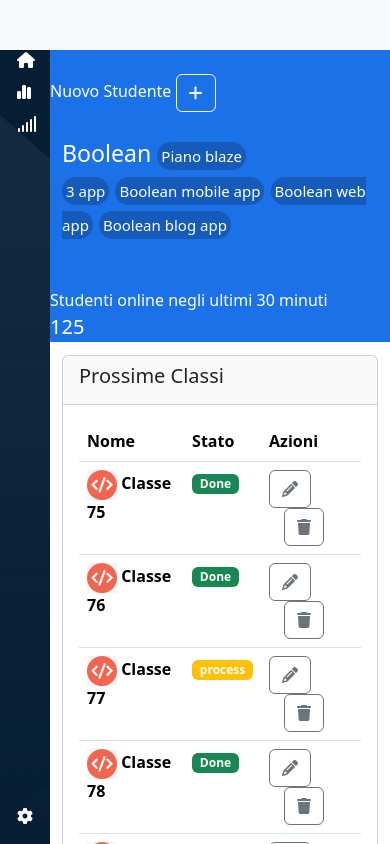
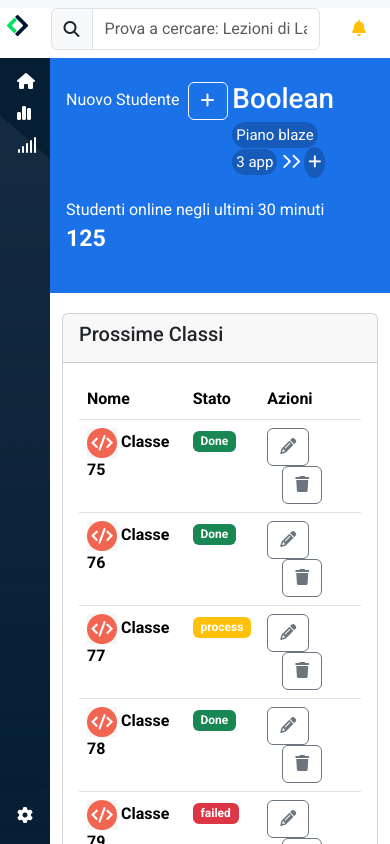
Before and after one commit to lorenzo-de-giorgi/html-css-bootstrap-dashboard, a plain HTML site: page index.html in a window 390 px wide. Drawn offline with nearby package versions, Linux system fonts and the light colour scheme.

Commit message:
exercise completed

```diff
--- a/css/style.css
+++ b/css/style.css
@@ -7,6 +7,18 @@
 	--color-left-bar: #051e34;
 	--color-white: #ffffff;
     --color-bg-header: #165bba;
+}
+
+*{
+    font-family: "Roboto", sans-serif;
+}
+
+.ldg-ul{
+    padding-top: 8px;
+}
+
+.ldg-gray-text{
+    color: var(--color-gray);
 }
 
 .ldg-bg-header{
@@ -22,7 +34,25 @@ header{
     height: 50px;
 }
 
+.fa-bell{
+    color: var(--color-yellow);
+}
 
+.ldg-plus{
+    display: none;
+}
+
+.ldg-mobile-logo{
+    display: none;
+}
+
+.fa-chevron-right{
+    font-size: 15px;
+}
+
+.ldg-margin-top{
+    margin-top:70px;
+}
 /* container */
 .ldg-wrapper{
     background-color: var(--color-white);
@@ -112,6 +142,10 @@ main .card{
     font-size: 15px;
 }
 
+.ldg-offcanvas{
+    width: 800px;
+}
+
 @media screen and (max-width: 576px){
 
     .mobile-none{
@@ -120,7 +154,54 @@ main .card{
 
 }
 
-@media screen and (max-width: 710px){
+@media screen and (max-width: 992px){
+
+    .ldg-responsive{
+        display: none;
+    }
+
+    .ldg-plus{
+        display: inline-block;
+    }
+
+}
+
+@media screen and (max-width: 768px){
+
+    .ldg-responsive-ul{
+        display: none;
+    }
+
+    .ldg-flex-left{
+        max-width: 300px;
+    }
+
+    #boolean{
+        margin-bottom: 20px;
+    }
+
+    #new-student{
+        margin-bottom: 20px;
+    }
+
+    #students-online{
+        margin-bottom: 20px;
+    }
+
+    .ldg-big-logo{
+        display: none;
+    }
+
+    .mobile-logo-container{
+        height: 50px;
+        width: 50px;
+    }
+
+    .ldg-mobile-logo{
+        display: block;
+        width: 100%;
+    }
+
     #sidebar{
         width: 50px;
     }
@@ -133,7 +214,6 @@ main .card{
         width: calc(100% - 50px);
     }
 
-
     ul li a span{
         display: none;
     }
--- a/index.html
+++ b/index.html
@@ -5,6 +5,10 @@
     <meta name="viewport" content="width=device-width, initial-scale=1.0">
     <!-- font awesome -->
     <link rel="stylesheet" href="https://cdnjs.cloudflare.com/ajax/libs/font-awesome/6.5.1/css/all.min.css" integrity="sha512-DTOQO9RWCH3ppGqcWaEA1BIZOC6xxalwEsw9c2QQeAIftl+Vegovlnee1c9QX4TctnWMn13TZye+giMm8e2LwA==" crossorigin="anonymous" referrerpolicy="no-referrer" />
+    <!-- font -->
+    <link rel="preconnect" href="https://fonts.googleapis.com">
+    <link rel="preconnect" href="https://fonts.gstatic.com" crossorigin>
+    <link href="https://fonts.googleapis.com/css2?family=Roboto:ital,wght@0,100;0,300;0,400;0,500;0,700;0,900;1,100;1,300;1,400;1,500;1,700;1,900&display=swap" rel="stylesheet">
     <!-- boostrap -->
     <link href="https://cdn.jsdelivr.net/npm/bootstrap@5.3.3/dist/css/bootstrap.min.css"rel="stylesheet"integrity="sha384QWTKZyjpPEjISv5WaRU9OFeRpok6YctnYmDr5pNlyT2bRjXh0JMhjY6hW+ALEwIH"crossorigin="anonymous">
     <!-- css -->
@@ -14,14 +18,42 @@
 <body>
     <!-- header -->
     <header class="position-fixed top-0 left-0 w-100 py-2 bg-light">
-        <div class="header-content w-100 bg-white">
-            <h2></h2>
+        <div class="header-content w-100 bg-white d-flex">
+            <img class="ps-3 pb-2 ldg-big-logo" src="img/logo.svg" alt="logo-big">
+            <div class="mobile-logo-container">
+                <img src="img/mobile-logo.png" class="ldg-mobile-logo" alt="">
+            </div>
+            <div class="input-group flex-nowrap ms-3 pb-2">
+                <span class="input-group-text" id="addon-wrapping"><i class="fa-solid fa-magnifying-glass"></i></span>
+                <input type="text" class="form-control" placeholder="Prova a cercare: Lezioni di Laravel" aria-label="search" aria-describedby="addon-wrapping">
+            </div>
+            <div class="ldg-ul">
+                <ul class="d-flex">
+                    <li class="pe-4 ldg-responsive-ul"><a class="text-decoration-none ldg-gray-text" href="#"><i class="fa-solid fa-list-ul"></i></a></li>
+                    <li class="pe-4 ldg-responsive-ul"><a class="text-decoration-none ldg-gray-text" href="#"><i class="fa-solid fa-circle-question"></i></a></li>
+                    <li class="pe-4 ldg-responsive-ul"><a class="text-decoration-none ldg-gray-text" href="#"><i class="fa-solid fa-ellipsis-vertical"></i></a></li>
+                    <li class="pe-4">
+                        <a class="text-decoration-none ldg-gray-text" href="#">
+                            <div class="btn-group">
+                                <a type="button" data-bs-toggle="dropdown" aria-expanded="false">
+                                    <i class="fa-solid fa-bell"></i>
+                                </a>
+                                <ul class="dropdown-menu dropdown-menu-end">
+                                <li><button class="dropdown-item" type="button">Profilo</button></li>
+                                <li><button class="dropdown-item" type="button">Fatturazione</button></li>
+                                <li><button class="dropdown-item" type="button">Logout</button></li>
+                                </ul>
+                            </div>
+                        </a>
+                    </li>
+                </ul>
+            </div>
         </div>
     </header>
     <div class="ldg-wrapper vh-100 w-100 d-flex ">
         <!-- sidebar -->
         <div id="sidebar" class="d-flex justify-content-between flex-column">
-            <ul class="mt-5">
+            <ul class="ldg-margin-top">
                 <li class="mb-2"><a class="text-decoration-none text-white" href="#home"><i class="fa-solid fa-house"></i> <span>Home</span></a></li>
                 <li class="mb-2"><a class="text-decoration-none text-white" href="#"><i class="fa-solid fa-chart-simple"></i> <span>Stats</span></a></li>
                 <li><a class="text-decoration-none text-white" href="#"><i class="fa-solid fa-signal"></i> <span>Signals</span></a></li>
@@ -33,25 +65,36 @@
         </div>
         <!-- main section -->
         <main>
-            <div class="h-100 overflow-y-auto ">
+            <div class="h-100 overflow-y-auto">
                 <!-- div blue -->
-                <div class="ldg-bg-blue text-white ">
-                    <div class="row d-flex flex-wrap">
-                        <div class="order-md-2 col-12 col-md-4 pt-4">Nuovo Studente <button data-bs-toggle="offcanvas" data-bs-target="#offcanvasRight" aria-controls="offcanvasRight" class="btn btn-outline-light" href=""><i class="fa-solid fa-plus"></i></button></div>
-                        <div class="order-md-0 col-12 col-md-4 p-4 fs-3 ">
-                            Boolean
+                <div class="ldg-bg-blue text-white pt-3">
+                    <div class="ldg-flex-left d-flex flex-wrap justify-content-between text-white mb-2 p-3">
+                        <div id="boolean" class="order-1 order-md-0">
+                            <h1>Boolean</h1>
                             <a class="text-decoration-none text-white p-1 rounded-pill ldg-bg-header ldg-font-size-small" href=""> Piano blaze</a><br>
                             <a class="text-decoration-none text-white p-1 rounded-pill ldg-bg-header ldg-font-size-small" href="">3 app</a>
-                            <a class="text-decoration-none text-white p-1 rounded-pill ldg-bg-header ldg-font-size-small" href="">Boolean mobile app</a>
-                            <a class="text-decoration-none text-white p-1 rounded-pill ldg-bg-header ldg-font-size-small" href="">Boolean web app</a>
-                            <a class="text-decoration-none text-white p-1 rounded-pill ldg-bg-header ldg-font-size-small" href="">Boolean blog app</a>
+                            <i class="fa-solid fa-chevron-right"></i><i class="fa-solid fa-chevron-right"></i>
+                            <a class="ldg-plus text-decoration-none text-white p-1 rounded-circle ldg-bg-header ldg-font-size-small" href=""><i class="fa-solid fa-plus"></i></a>
+                            <a class="text-decoration-none text-white p-1 rounded-pill ldg-bg-header ldg-font-size-small ldg-responsive" href="">Boolean mobile app</a>
+                            <a class="text-decoration-none text-white p-1 rounded-pill ldg-bg-header ldg-font-size-small ldg-responsive" href="">Boolean web app</a>
+                            <a class="text-decoration-none text-white p-1 rounded-pill ldg-bg-header ldg-font-size-small ldg-responsive" href="">Boolean blog app</a>
                         </div>
-                        <div class="order-md-1 col-12 col-md-4 pt-4">Studenti online negli ultimi 30 minuti <br> <span class="fs-5">125</span></div>
+                        <div id="students-online" class="order-2 order-md-1">
+                            <span>Studenti online negli ultimi 30 minuti</span>
+                            <div class="fs-3 fw-semibold">
+                                125
+                            </div>
+                        </div>
+                        <div id="new-student" class="order-0 order-md-2">
+                            Nuovo Studente<button data-bs-toggle="offcanvas" data-bs-target="#offcanvasRight" aria-controls="offcanvasRight" class="btn btn-outline-light ms-2" href=""><i class="fa-solid fa-plus"></i></button>
+                        </div>
                     </div>
                     <!-- off canvas new student -->
-                    <div class="offcanvas offcanvas-end" tabindex="-1" id="offcanvasRight" aria-labelledby="offcanvasRightLabel">
+                    <div class="offcanvas offcanvas-end" tabindex="-1" id="offcanvasRight" aria-labelledby="offcanvasRightLabel" style="width: 700px;">
                         <div class="offcanvas-header">
-                          <h5 class="offcanvas-title" id="offcanvasRightLabel">Offcanvas right</h5>
+                          <h5 class="offcanvas-title"
+
+                          id="offcanvasRightLabel">Inserisci un nuovo studente</h5>
                           <button type="button" class="btn-close" data-bs-dismiss="offcanvas" aria-label="Close"></button>
                         </div>
                         <div class="offcanvas-body">
@@ -139,6 +182,7 @@
                         </div>
                     </div>
                 </div>
+                <!-- main section -->
                 <div class="container-fluid">
                     <div class="row">
                         <div class="col-12 col-lg-8">
@@ -227,7 +271,7 @@
                                     </table>
                                 </div>
                             </div>
-                            <!-- faq sectiob -->
+                            <!-- faq section -->
                             <div class="card">
                                 <div class="card-header">
                                     <h2>F.A.Q.</h2>
```
